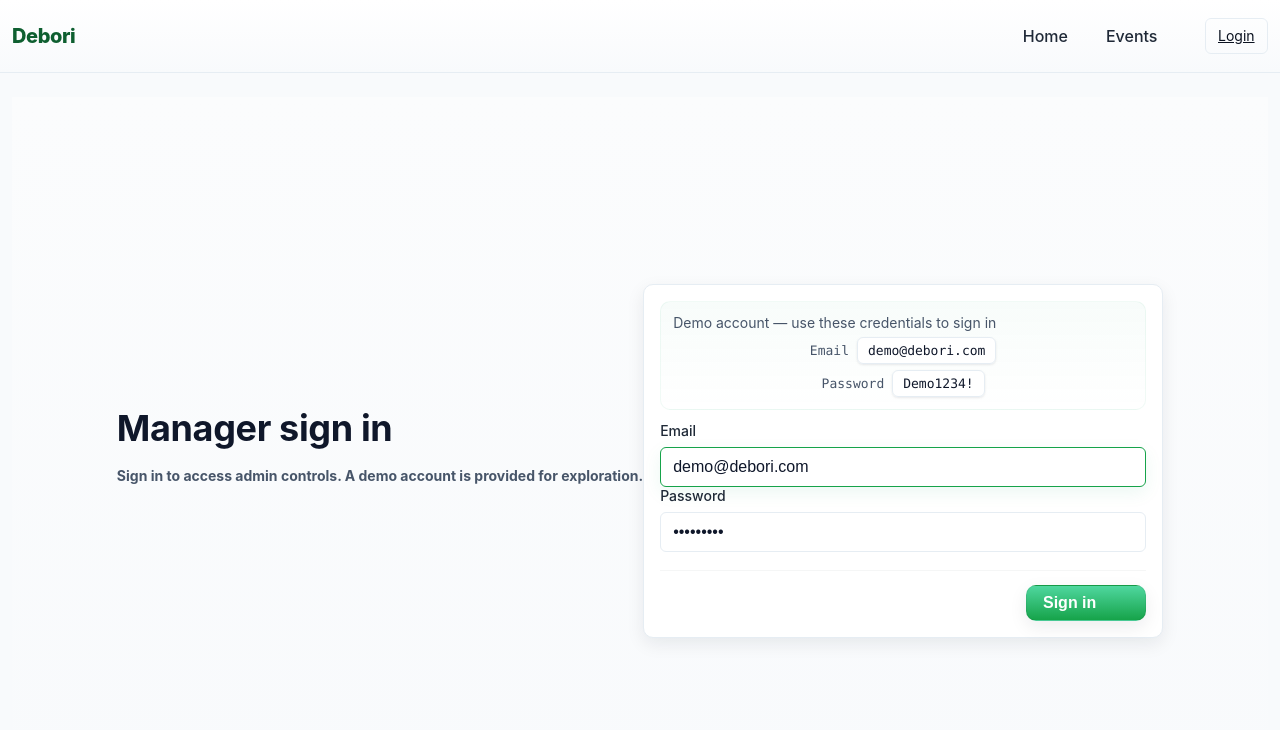
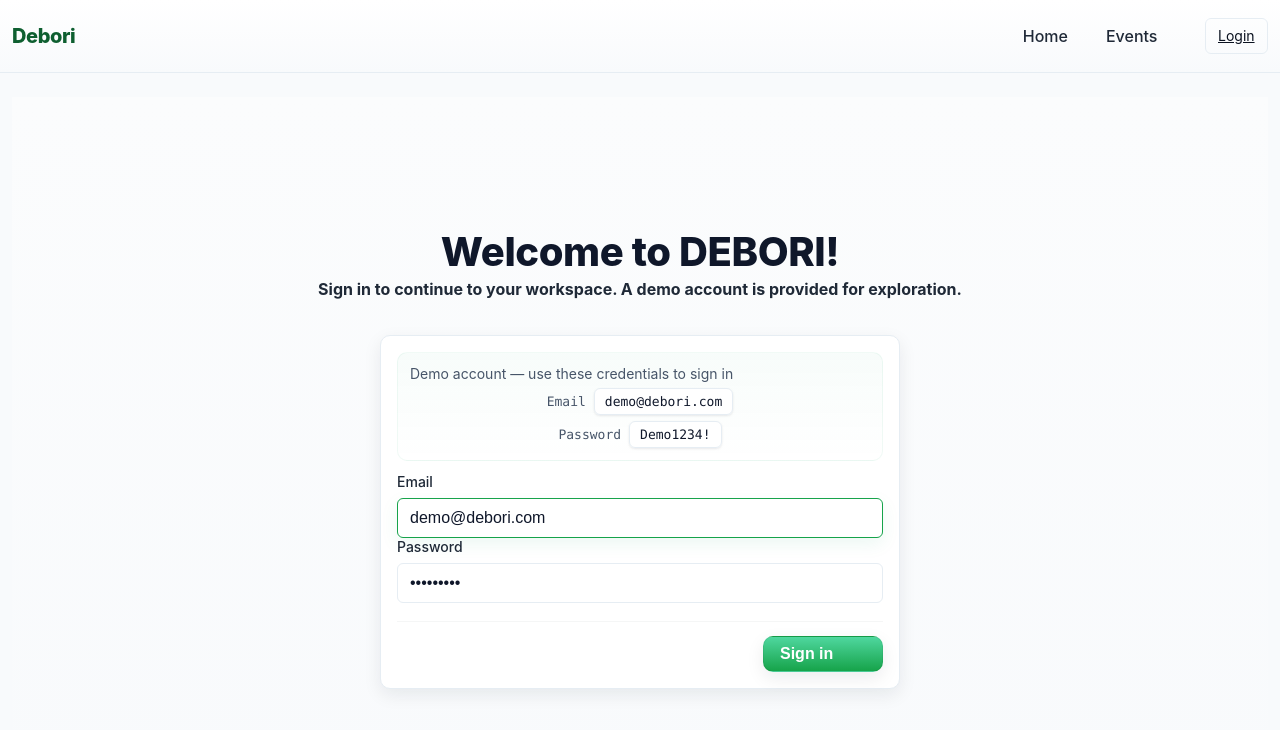
Before and after one commit to thegaspertorlar/debori, a website built with Vite: page index.html in a window 1280 px wide. Both pictures are taken after a click on the link "Sign in". Built offline with nearby package versions, Linux system fonts and the light colour scheme.

Commit message:
ui(login): friendly welcome heading and emphasize hero on login page

```diff
--- a/src/pages/login.ts
+++ b/src/pages/login.ts
@@ -11,12 +11,14 @@ export function renderLogin() {
   wrapper.className = 'auth-wrapper container'
 
   const title = document.createElement('div')
-  title.className = 'page-title'
+  title.className = 'page-title page-title--welcome'
   const h1 = document.createElement('h1')
-  h1.textContent = 'Manager sign in'
+  // Provide a warm, product-focused welcome state rather than an internal manager label
+  h1.id = 'signin-heading'
+  h1.textContent = 'Welcome to DEBORI!'
   const hint = document.createElement('p')
-  hint.className = 'muted'
-  hint.textContent = 'Sign in to access admin controls. A demo account is provided for exploration.'
+  hint.className = 'muted page-title__sub'
+  hint.textContent = 'Sign in to continue to your workspace. A demo account is provided for exploration.'
   title.appendChild(h1)
   title.appendChild(hint)
 
--- a/src/style.css
+++ b/src/style.css
@@ -255,8 +255,31 @@ h1 {
 .page--public { background: linear-gradient(180deg, #fbfcfd, var(--color-bg)); }
 .page-title { margin-bottom: var(--space-4); }
 
+/* Login page: present a warm, product-focused welcome state */
+.page--login .page-title--welcome {
+  text-align: center;
+  width: 100%;
+  max-width: 820px;
+}
+.page--login .page-title--welcome h1 {
+  font-size: clamp(28px, 4.5vw, 40px);
+  margin: 0 0 8px 0;
+  font-weight: 800;
+  color: var(--neutral-900);
+  line-height: 1.02;
+  letter-spacing: -0.01em;
+}
+.page--login .page-title--welcome .page-title__sub {
+  margin: 0;
+  color: var(--neutral-700);
+  font-size: 16px;
+  max-width: 720px;
+  margin-left: auto;
+  margin-right: auto;
+}
+
 /* Auth / login specific layout: center the card for focused, quiet experience */
-.page--login .auth-wrapper { display:flex; align-items:center; justify-content:center; /* fill viewport below header while accounting for internal padding */ min-height: calc(100vh - var(--app-header-height) - 48px); padding-top: 24px; padding-bottom: 24px; }
+.page--login .auth-wrapper { display:flex; flex-direction: column; align-items:center; justify-content:center; gap:20px; /* fill viewport below header while accounting for internal padding */ min-height: calc(100vh - var(--app-header-height) - 48px); padding-top: 24px; padding-bottom: 24px; }
 .page--login .card { max-width: 520px; width: 100%; }
 .login-credentials { margin-bottom: 12px; background: linear-gradient(180deg, rgba(16,163,107,0.03), transparent); padding: 12px; border-radius: 10px; border: 1px solid rgba(16,163,107,0.06); }
 .login-credentials .badge { background: rgba(255,255,255,0.98); border: 1px solid var(--neutral-200); padding: 6px 10px; font-size: 13px; border-radius: var(--radius-sm); color: var(--neutral-900); font-weight: var(--fw-medium); box-shadow: var(--shadow-subtle); }
```
